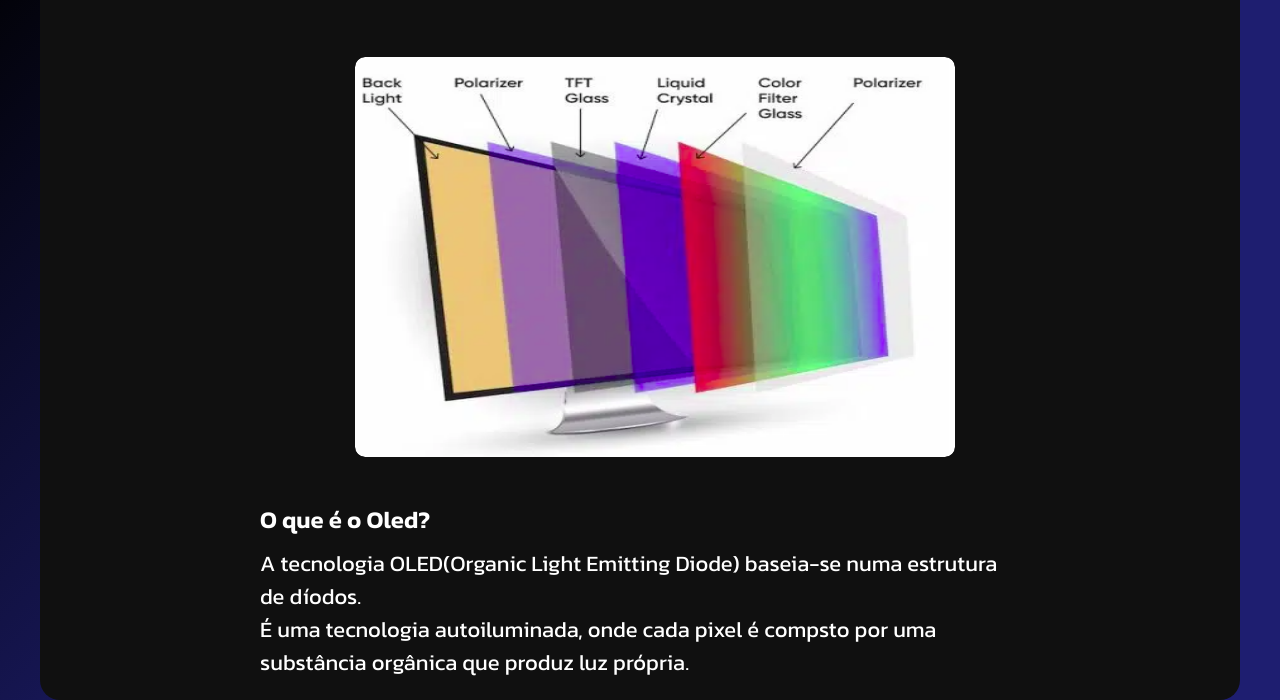
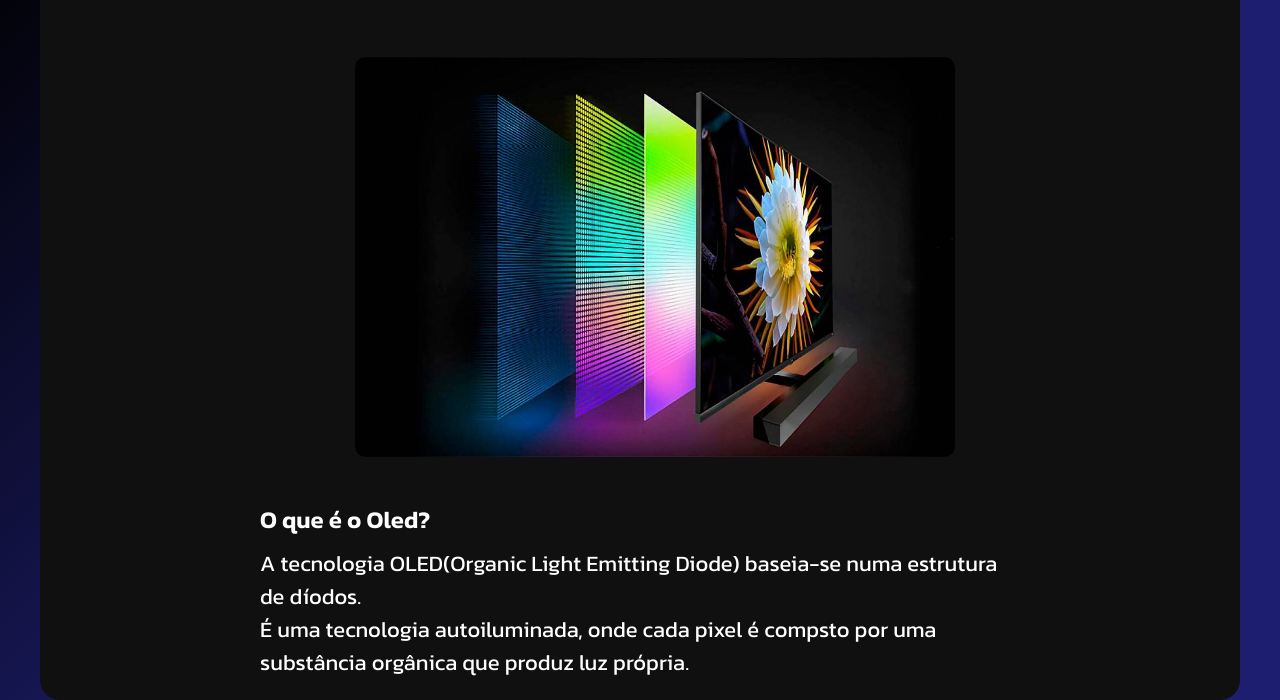
Before and after one commit to Barbosa-code/2024_LP1_5, a plain HTML site: page oled.html in a window 1280 px wide. Shown: the part 100-800 px from the top of the page. Drawn offline with Linux system fonts and the light colour scheme.

Commit message:
Trabalho finalizado

```diff
--- a/oled.html
+++ b/oled.html
@@ -25,7 +25,7 @@
 
             <section >
                 <div class="image-frame">
-                    <img src="src/images/Screenshot from 2024-12-11 22-16-05.png" alt="">
+                    <img src="src/images/Destaque-Telas-QD-OLED.jpg" alt="">
                 </div>
             </section>
             <section class="image-text-container">
```
Also changed, not shown: src/images/Destaque-Telas-QD-OLED.jpg (added).
